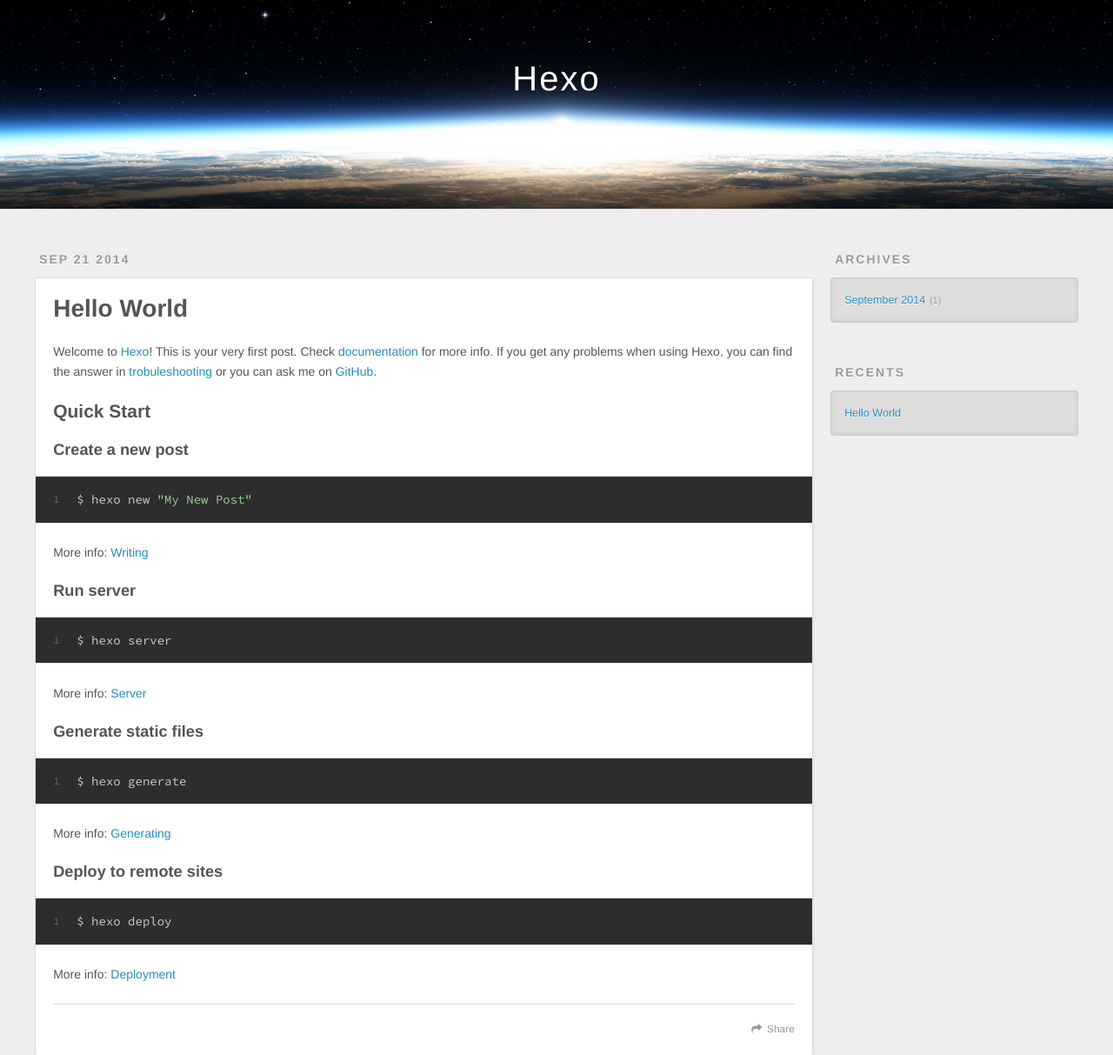
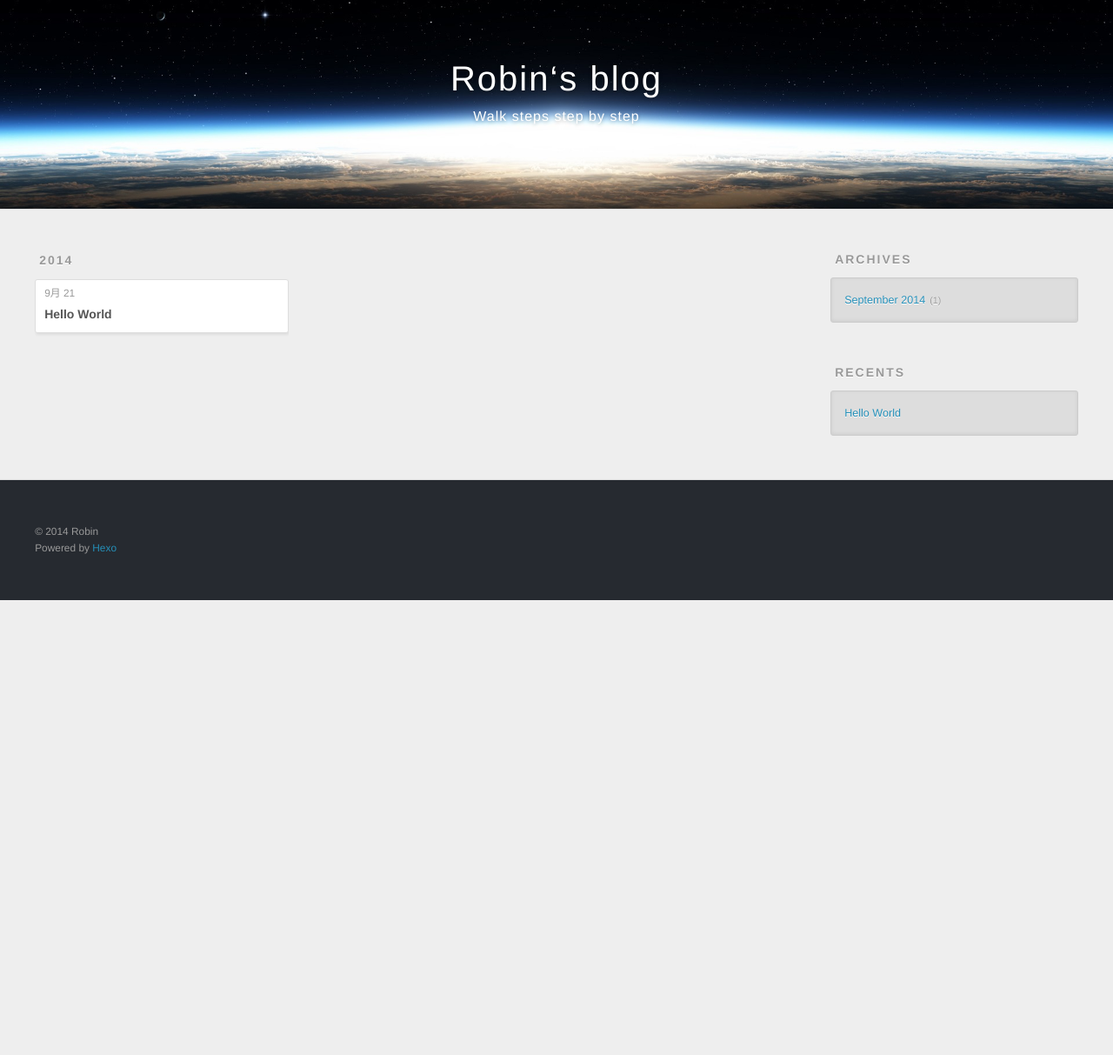
Before and after one commit to tphuang/tphuang.github.io, a plain HTML site: page archives/2014/09/index.html in a window 1280 px wide. Shown: the part 60-1273 px from the top of the page at 87% size. After the commit the page ends 800 px from the top, so only its background shows below. Drawn offline with nearby package versions, Linux system fonts and the light colour scheme.

Commit message:
Site updated: 2014-09-21 12:03:23

```diff
--- a/archives/2014/09/index.html
+++ b/archives/2014/09/index.html
@@ -3,20 +3,20 @@
 <head>
   <meta charset="utf-8">
 
-  <title>Archives: 2014/9 | Hexo</title>
+  <title>Archives: 2014/9 | Robin‘s blog</title>
   <meta name="viewport" content="width=device-width, initial-scale=1, maximum-scale=1">
-  <meta name="description">
+  <meta name="description" content="Walk steps step by step">
 <meta property="og:type" content="website">
-<meta property="og:title" content="Hexo">
+<meta property="og:title" content="Robin‘s blog">
 <meta property="og:url" content="http://yoursite.com/archives/2014/09/">
-<meta property="og:site_name" content="Hexo">
-<meta property="og:description">
+<meta property="og:site_name" content="Robin‘s blog">
+<meta property="og:description" content="Walk steps step by step">
 <meta name="twitter:card" content="summary">
-<meta name="twitter:title" content="Hexo">
-<meta name="twitter:description">
+<meta name="twitter:title" content="Robin‘s blog">
+<meta name="twitter:description" content="Walk steps step by step">
 
 
-    <link rel="alternative" href="/atom.xml" title="Hexo" type="application/atom+xml">
+    <link rel="alternative" href="/atom.xml" title="Robin‘s blog" type="application/atom+xml">
 
 
     <link rel="icon" href="/favicon.png">
@@ -35,8 +35,12 @@
   <div id="header-outer" class="outer">
     <div id="header-title" class="inner">
       <h1 id="logo-wrap">
-        <a href="/" id="logo">Hexo</a>
+        <a href="/" id="logo">Robin‘s blog</a>
       </h1>
+
+        <h2 id="subtitle-wrap">
+          <a href="/" id="subtitle">Walk steps step by step</a>
+        </h2>
 
     </div>
     <div id="header-inner" class="inner">
@@ -63,60 +67,36 @@
       <div class="outer">
         <section id="main">
 
-    <article id="post-hello-world" class="article article-type-post" itemscope itemprop="blogPost">
-  <div class="article-meta">
-    <a href="/2014/09/21/hello-world/" class="article-date">
-  <time datetime="2014-09-21T03:27:49.000Z" itemprop="datePublished">Sep 21 2014</time>
-</a>
-
-  </div>
-  <div class="article-inner">
 
 
-      <header class="article-header">
+
+
+
+      <section class="archives-wrap">
+        <div class="archive-year-wrap">
+          <a href="/archives/2014" class="archive-year">2014</a>
+        </div>
+        <div class="archives">
+
+    <article class="archive-article archive-type-post">
+  <div class="archive-article-inner">
+    <header class="archive-article-header">
+      <a href="/2014/09/21/hello-world/" class="archive-article-date">
+  <time datetime="2014-09-21T03:27:49.000Z" itemprop="datePublished">9月 21</time>
+</a>
 
 
     <h1 itemprop="name">
-      <a class="article-title" href="/2014/09/21/hello-world/">Hello World</a>
+      <a class="archive-article-title" href="/2014/09/21/hello-world/">Hello World</a>
     </h1>
 
 
-      </header>
-
-    <div class="article-entry" itemprop="articleBody">
-
-        <p>Welcome to <a href="http://hexo.io/" target="_blank" rel="external">Hexo</a>! This is your very first post. Check <a href="http://hexo.io/docs/" target="_blank" rel="external">documentation</a> for more info. If you get any problems when using Hexo, you can find the answer in <a href="http://hexo.io/docs/troubleshooting.html" target="_blank" rel="external">trobuleshooting</a> or you can ask me on <a href="https://github.com/hexojs/hexo/issues" target="_blank" rel="external">GitHub</a>.</p>
-<h2 id="Quick_Start">Quick Start</h2>
-<h3 id="Create_a_new_post">Create a new post</h3>
-<figure class="highlight bash"><table><tr><td class="gutter"><pre><div class="line">1</div></pre></td><td class="code"><pre><div class="line">$ hexo new <span class="string">"My New Post"</span></div></pre></td></tr></table></figure>
-
-<p>More info: <a href="http://hexo.io/docs/writing.html" target="_blank" rel="external">Writing</a></p>
-<h3 id="Run_server">Run server</h3>
-<figure class="highlight bash"><table><tr><td class="gutter"><pre><div class="line">1</div></pre></td><td class="code"><pre><div class="line">$ hexo server</div></pre></td></tr></table></figure>
-
-<p>More info: <a href="http://hexo.io/docs/server.html" target="_blank" rel="external">Server</a></p>
-<h3 id="Generate_static_files">Generate static files</h3>
-<figure class="highlight bash"><table><tr><td class="gutter"><pre><div class="line">1</div></pre></td><td class="code"><pre><div class="line">$ hexo generate</div></pre></td></tr></table></figure>
-
-<p>More info: <a href="http://hexo.io/docs/generating.html" target="_blank" rel="external">Generating</a></p>
-<h3 id="Deploy_to_remote_sites">Deploy to remote sites</h3>
-<figure class="highlight bash"><table><tr><td class="gutter"><pre><div class="line">1</div></pre></td><td class="code"><pre><div class="line">$ hexo deploy</div></pre></td></tr></table></figure>
-
-<p>More info: <a href="http://hexo.io/docs/deployment.html" target="_blank" rel="external">Deployment</a></p>
-
-
-    </div>
-    <footer class="article-footer">
-      <a data-url="http://yoursite.com/2014/09/21/hello-world/" data-id="4z0svl8c244cneoh" class="article-share-link">Share</a>
-
-
-    </footer>
+    </header>
   </div>
-
 </article>
 
 
-
+    </div></section>
 
 </section>
 
@@ -159,7 +139,7 @@
 
   <div class="outer">
     <div id="footer-info" class="inner">
-      &copy; 2014 John Doe<br>
+      &copy; 2014 Robin<br>
       Powered by <a href="http://hexo.io/" target="_blank">Hexo</a>
     </div>
   </div>
```
Also changed, not shown: 2014/09/21/hello-world/index.html (+10 -6 lines), archives/2014/index.html (+32 -52 lines), archives/index.html (+32 -52 lines), index.html (+15 -11 lines).
